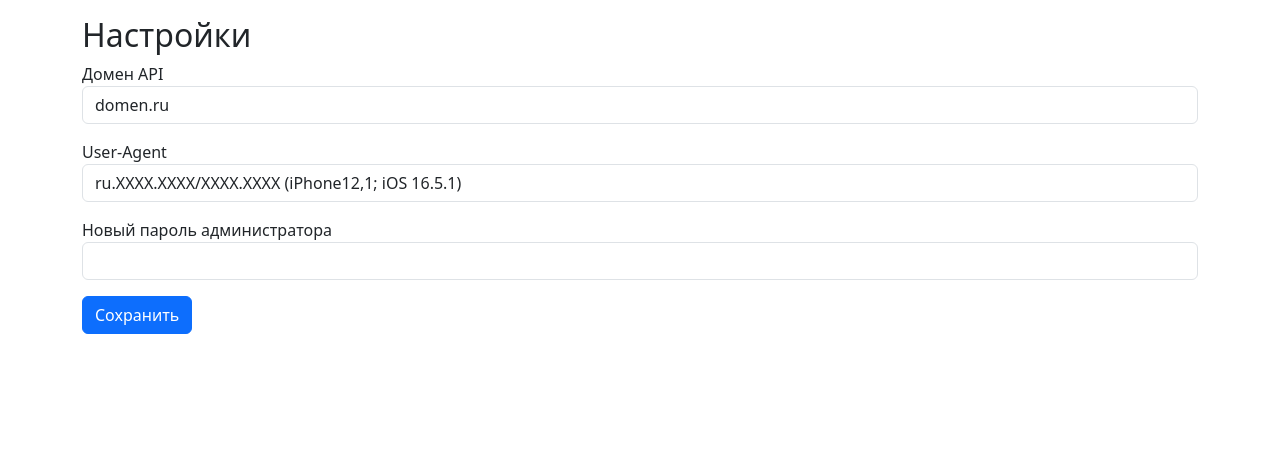
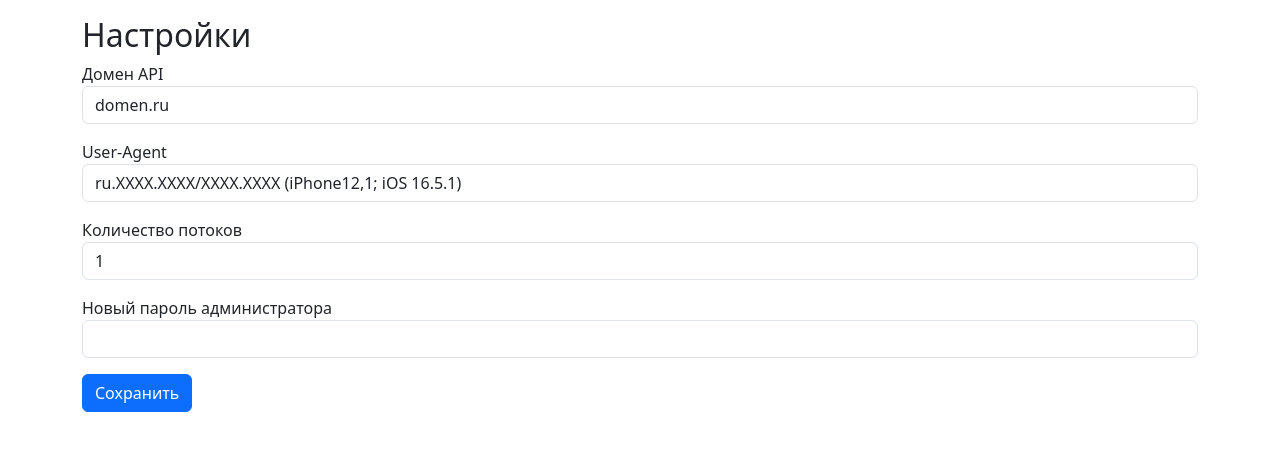
Before and after one commit to selectel5656/eml1, a Flask app: page /settings in a window 1280 px wide. Shown: the part 56-507 px from the top of the page. Run offline with Flask 3, Linux system fonts and the light colour scheme; the visitor is signed in with stand-in values (Sample User, id 1).

Commit message:
feat: add thread setting and setup docs

```diff
--- a/app.py
+++ b/app.py
@@ -56,6 +56,8 @@ def init_db():
             db.session.add(Setting(key='quality_every', value='0'))
         if not Setting.query.filter_by(key='quality_email').first():
             db.session.add(Setting(key='quality_email', value=''))
+        if not Setting.query.filter_by(key='threads').first():
+            db.session.add(Setting(key='threads', value='1'))
         if not Setting.query.filter_by(key='total_sent').first():
             db.session.add(Setting(key='total_sent', value='0'))
         db.session.commit()
@@ -867,14 +869,18 @@ def reset_counts():
 def settings():
     domain_setting = Setting.query.filter_by(key='domain').first()
     ua_setting = Setting.query.filter_by(key='user_agent').first()
+    threads_setting = Setting.query.filter_by(key='threads').first()
     if request.method == 'POST':
         domain = request.form.get('domain')
         user_agent = request.form.get('user_agent')
+        threads = request.form.get('threads')
         password = request.form.get('password')
         if domain:
             domain_setting.value = domain
         if user_agent and ua_setting:
             ua_setting.value = user_agent
+        if threads and threads_setting:
+            threads_setting.value = threads
         if password:
             user = User.query.filter_by(username='admin').first()
             user.set_password(password)
@@ -882,7 +888,8 @@ def settings():
         flash('Настройки сохранены')
     domain = domain_setting.value if domain_setting else ''
     user_agent = ua_setting.value if ua_setting else ''
-    return render_template('settings.html', domain=domain, user_agent=user_agent)
+    threads = threads_setting.value if threads_setting else ''
+    return render_template('settings.html', domain=domain, user_agent=user_agent, threads=threads)
 
 
 if __name__ == '__main__':
--- /dev/null
+++ b/requirements.txt
@@ -0,0 +1,5 @@
+Flask
+Flask-SQLAlchemy
+requests
+python-docx
+fpdf
--- a/templates/settings.html
+++ b/templates/settings.html
@@ -12,6 +12,10 @@
  <input name="user_agent" class="form-control" value="{{user_agent}}">
 </div>
 <div class="mb-3">
+ <label>Количество потоков</label>
+ <input name="threads" class="form-control" value="{{threads}}">
+</div>
+<div class="mb-3">
  <label>Новый пароль администратора</label>
  <input type="password" name="password" class="form-control">
 </div>
```
Also changed, not shown: README.md.
